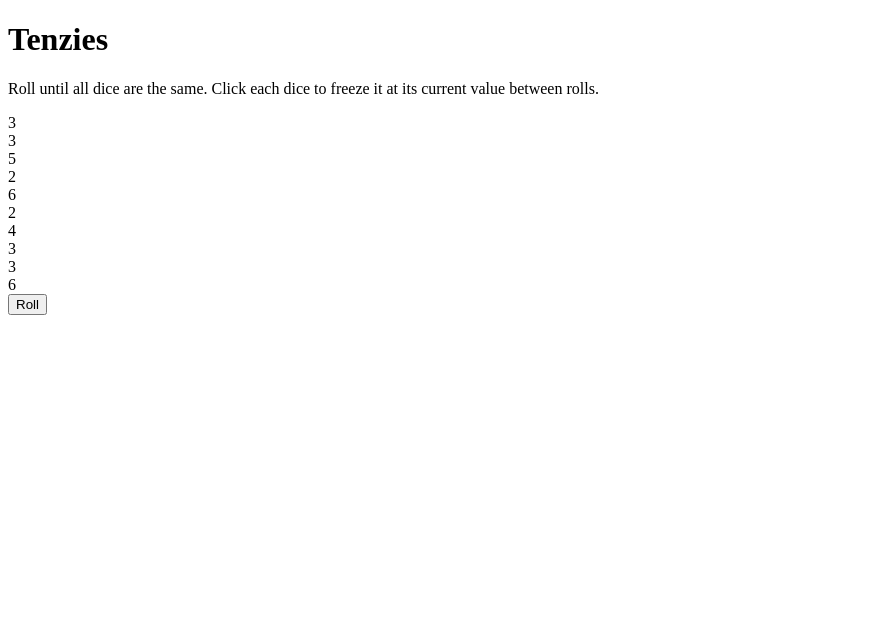
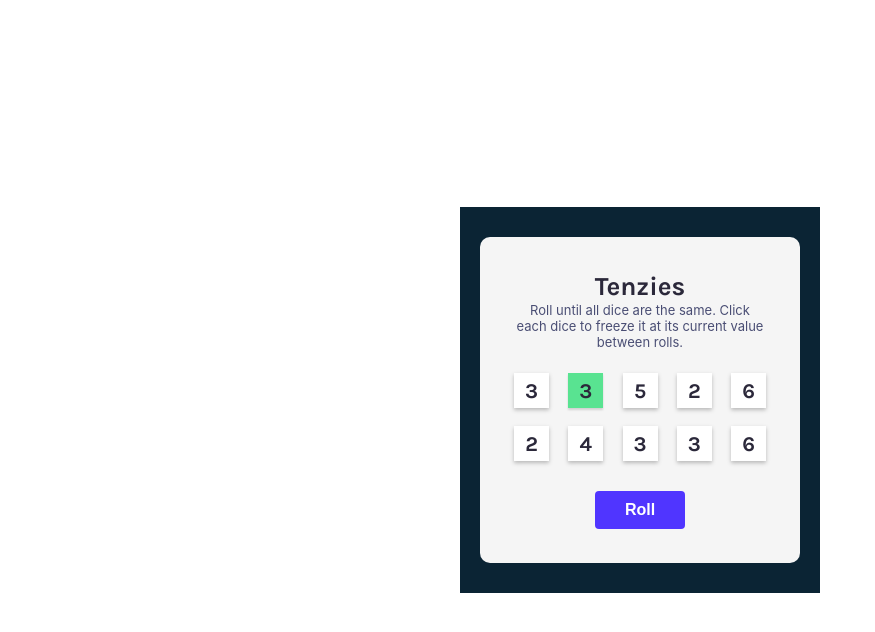
Before and after one commit to GeorgiKeranov/react-course-projects, a React (Create React App) app in the folder tenzies-app/: page / in a window 1280 px wide. Shown: the top 632 px of the page, without its empty margins (0-875 px from the left). Built offline with nearby package versions, Linux system fonts and the light colour scheme.

Commit message:
Add styles for the tenzies-app

```diff
--- a/tenzies-app/src/App.css
+++ b/tenzies-app/src/App.css
@@ -0,0 +1,91 @@
+/* Reset browsers default styles */
+* {
+    box-sizing: border-box;
+}
+
+html, body {
+    margin: 0;
+    padding: 0;
+    height: 100%;
+}
+
+body {
+    display: flex;
+    align-items: center;
+    justify-content: center;
+    font-family: 'Karla';
+    color: #2B283A;
+}
+
+h1, p {
+    margin: 0;
+}
+
+h1 {
+    font-size: 26px;
+}
+
+p {
+    font-family: 'Inter', sans-serif;
+    font-size: 13px;
+    color: #4A4E74;
+}
+
+/* Container */
+.container {
+    max-width: 360px;
+    background-color: #0B2434;
+    padding: 30px 20px;
+}
+
+/* Button */
+.btn {
+    padding: 10px 30px;
+    border: 0;
+    border-radius: 4px;
+    background-color: #5035FF;
+    color: #fff;
+    font-size: 16px;
+    font-weight: 700;
+    text-align: center;
+    cursor: pointer;
+}
+
+/* Tenzies Game */
+.tenzies-game {
+    background-color: #F5F5F5;
+    border-radius: 10px;
+    padding: 34px;
+    text-align: center;
+}
+
+.tenzies-game .tenzies__text {
+    margin-bottom: 23px;
+}
+
+.tenzies-game .tenzies__board {
+    display: flex;
+    flex-wrap: wrap;
+    justify-content: space-between;
+    gap: 18px;
+    margin-bottom: 30px;
+}
+
+/* Dice */
+.dice {
+    width: 35px;
+    height: 35px;
+    display: flex;
+    align-items: center;
+    justify-content: center;
+    background-color: #fff;
+    box-shadow: 0 2px 4px rgba(0, 0, 0, 25%);
+    font-size: 21px;
+    font-weight: 700;
+    cursor: pointer;
+}
+
+.dice--selected {
+    background-color: #59E391;
+    box-shadow: 0 2px 2px rgba(0, 0, 0, 15%);
+}
--- a/tenzies-app/src/App.js
+++ b/tenzies-app/src/App.js
@@ -16,20 +16,20 @@ function App() {
 
   const diceElements = dices.map((dice, index) => {
     return (
-      <div key={index} className="dice">{dice}</div>
+      <div key={index} className={`dice${index === 1 ? ' dice--selected' : ''}`}>{dice}</div>
     );
   });
 
   return (
     <div className="container">
-      <div className="tenzis-game">
-        <div className="tenzis__text">
+      <div className="tenzies-game">
+        <div className="tenzies__text">
           <h1>Tenzies</h1>
 
           <p>Roll until all dice are the same. Click each dice to freeze it at its current value between rolls.</p>
         </div>
 
-        <div className="tenzis__board">
+        <div className="tenzies__board">
           {diceElements}
         </div>
 
```
